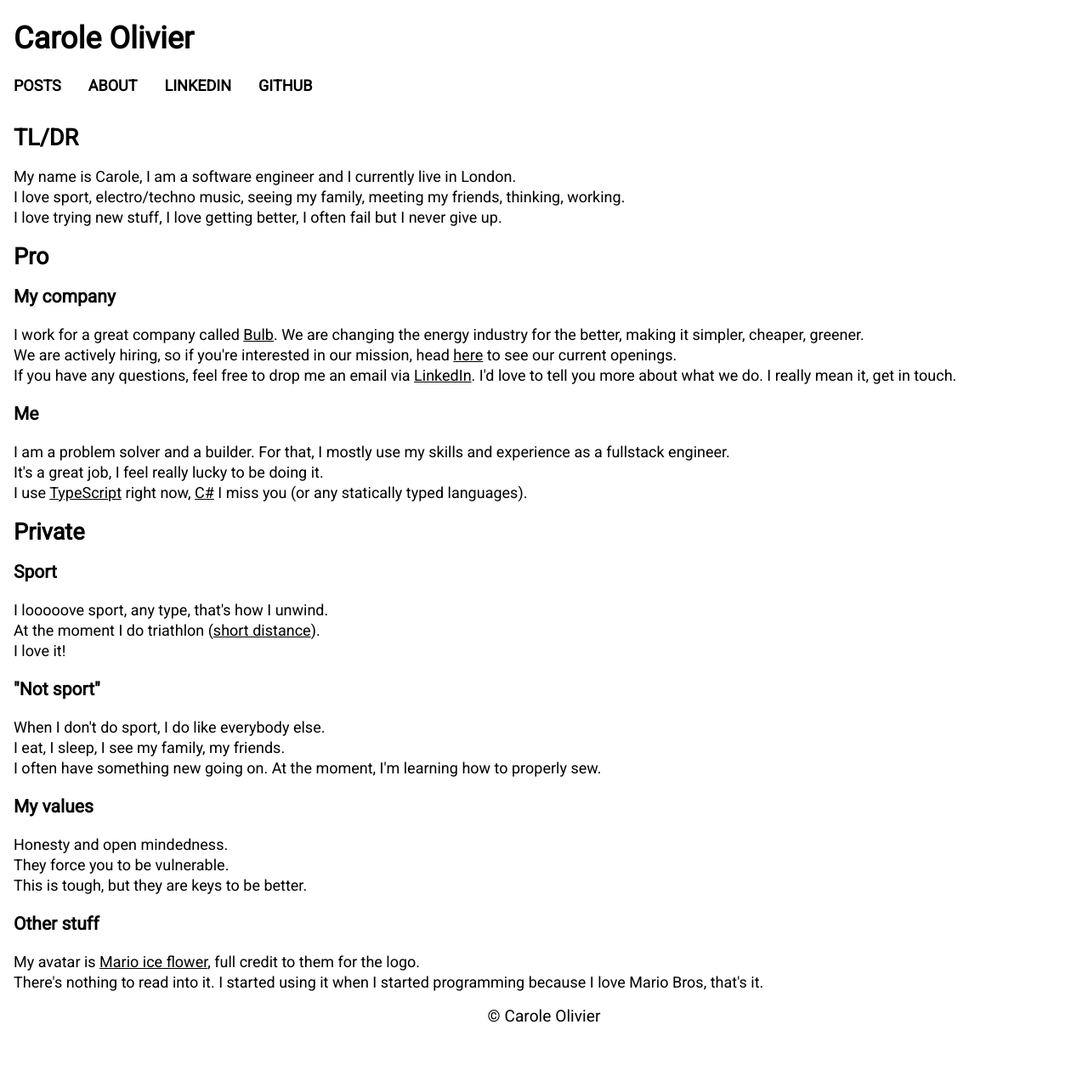
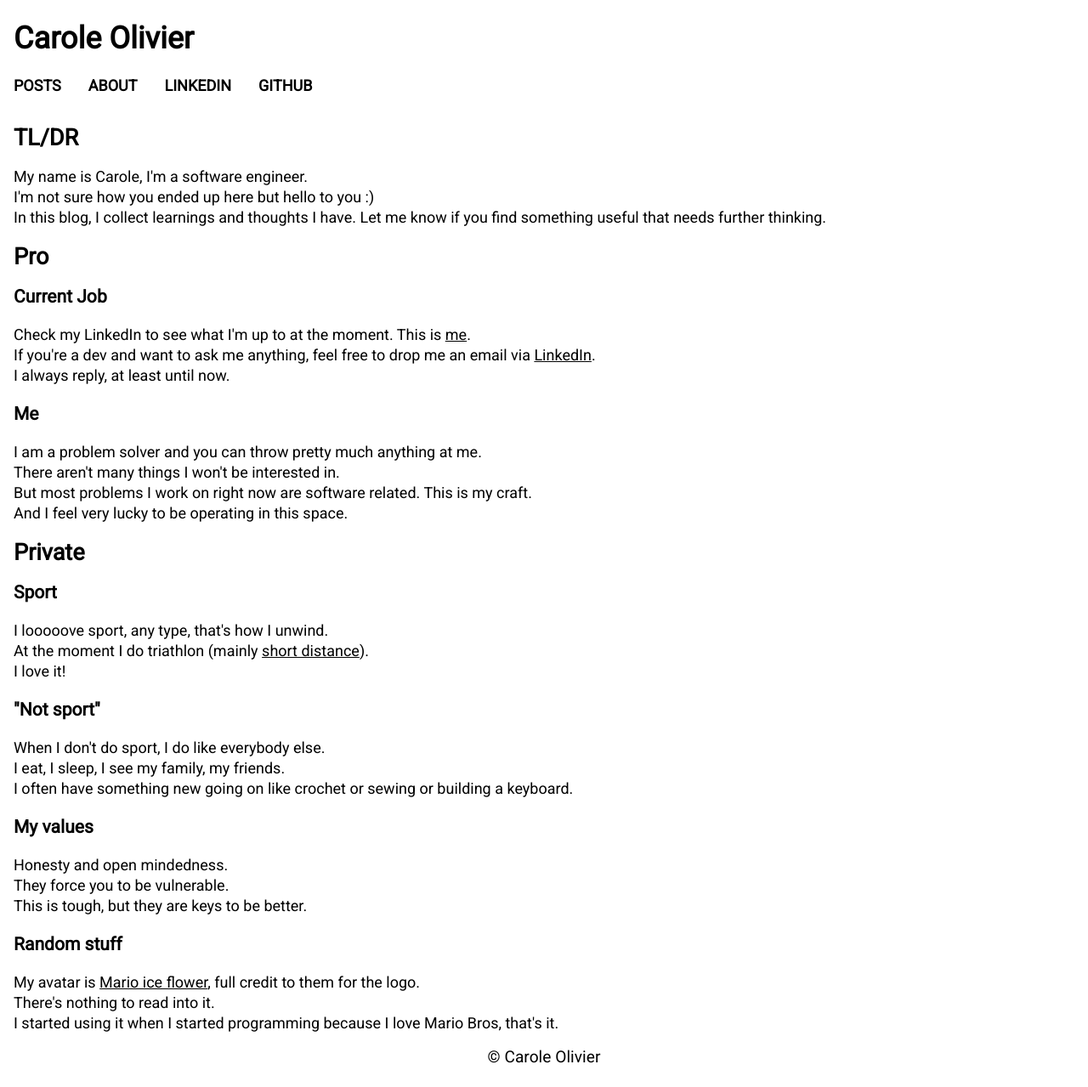
Before and after one commit to caroleolivier/caroleolivier.github.io, a Jekyll site: the page built from about/index.html, in a window 1280 px wide. Shown: the whole page at 85% size. Built offline with Jekyll 4.4.1, drawn with Linux system fonts in a browser that asks for light colours; before the commit the page ends 1231 px from its top, so only the background shows below that.

Commit message:
about: update

```diff
--- a/about/index.html
+++ b/about/index.html
@@ -5,40 +5,38 @@ title: About
 <div class="about">
     <h2>TL/DR</h2>
     <p>
-        My name is Carole, I am a software engineer and I currently live in London.
+        My name is Carole, I'm a software engineer.
         <br/>
-        I love sport, electro/techno music, seeing my family, meeting my friends, thinking, working.
+        I'm not sure how you ended up here but hello to you :)
         <br/>
-        I love trying new stuff, I love getting better, I often fail but I never give up.
+        In this blog, I collect learnings and thoughts I have. Let me know if you find something useful that needs further thinking.
     </p>
     <h2>Pro</h2>
-    <h3>My company</h3>
+    <h3>Current Job</h3>
     <p>
-        I work for a great company called <a href="https://bulb.co.uk/" target="_blank">Bulb</a>.
-        We are changing the energy industry for the better, making it simpler, cheaper, greener.
+        Check my LinkedIn to see what I'm up to at the moment.
+        This is <a href="https://www.linkedin.com/in/carole-olivier-2b845955/" target="_blank">me</a>.
         <br/>
-        We are actively hiring, so if you're interested in our mission, head <a href="https://bulb.co.uk/careers/" target="_blank">here</a> to see our current openings.
+        If you're a dev and want to ask me anything, feel free to drop me an email via <a href="https://www.linkedin.com/in/carole-olivier-2b845955/" target="_blank">LinkedIn</a>.
         <br/>
-        If you have any questions, feel free to drop me an email via <a href="https://www.linkedin.com/in/carole-olivier-2b845955/" target="_blank">LinkedIn</a>.
-        I'd love to tell you more about what we do.
-        I really mean it, get in touch.
+        I always reply, at least until now.
     </p>
     <h3>Me</h3>
     <p>
-        I am a problem solver and a builder.
-        For that, I mostly use my skills and experience as a fullstack engineer.
+        I am a problem solver and you can throw pretty much anything at me.
         <br/>
-        It's a great job, I feel really lucky to be doing it.
+        There aren't many things I won't be interested in.
         <br/>
-        I use <a href="https://en.wikipedia.org/wiki/TypeScript" target="_blank">TypeScript</a> right now, <a href="https://en.wikipedia.org/wiki/C_Sharp_(programming_language)" target="_blank">C#</a> I miss you (or any statically typed languages).
+        But most problems I work on right now are software related. This is my craft.
         <br/>
+        And I feel very lucky to be operating in this space.
     </p>
     <h2>Private</h2>
     <h3>Sport</h3>
     <p>
         I looooove sport, any type, that's how I unwind.
         <br/>
-        At the moment I do triathlon (<a href="http://www.220triathlon.com/beginners/what-are-the-different-triathlon-distances/11753.html" target="_blank">short distance</a>).
+        At the moment I do triathlon (mainly <a href="http://www.220triathlon.com/beginners/what-are-the-different-triathlon-distances/11753.html" target="_blank">short distance</a>).
         <br/>
         I love it!
     </p>
@@ -48,7 +46,7 @@ title: About
         <br/>
         I eat, I sleep, I see my family, my friends.
         <br/>
-        I often have something new going on. At the moment, I'm learning how to properly sew.
+        I often have something new going on like crochet or sewing or building a keyboard.
     </p>
     <h3>My values</h3>
     <p>
@@ -58,8 +56,10 @@ title: About
         <br/>
         This is tough, but they are keys to be better.
     </p>
-    <h3>Other stuff</h3>
+    <h3>Random stuff</h3>
     My avatar is <a href="https://www.mariowiki.com/Ice_Flower">Mario ice flower</a>, full credit to them for the logo.
     </br>
-    There's nothing to read into it. I started using it when I started programming because I love Mario Bros, that's it.
+    There's nothing to read into it.
+    </br>
+    I started using it when I started programming because I love Mario Bros, that's it.
 </div>
```
